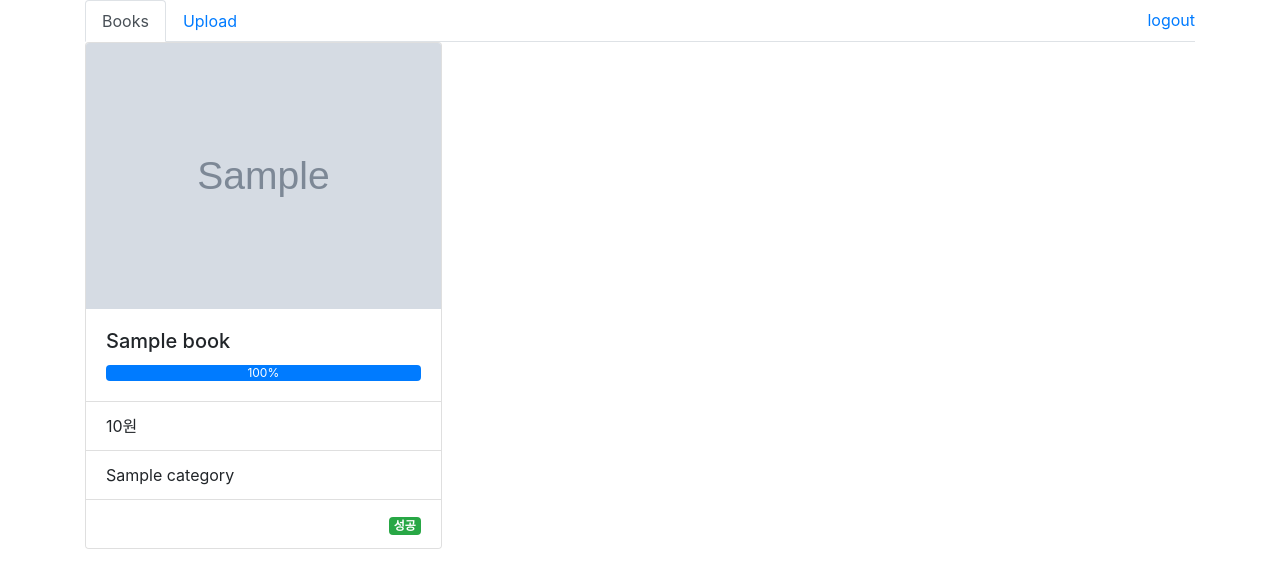
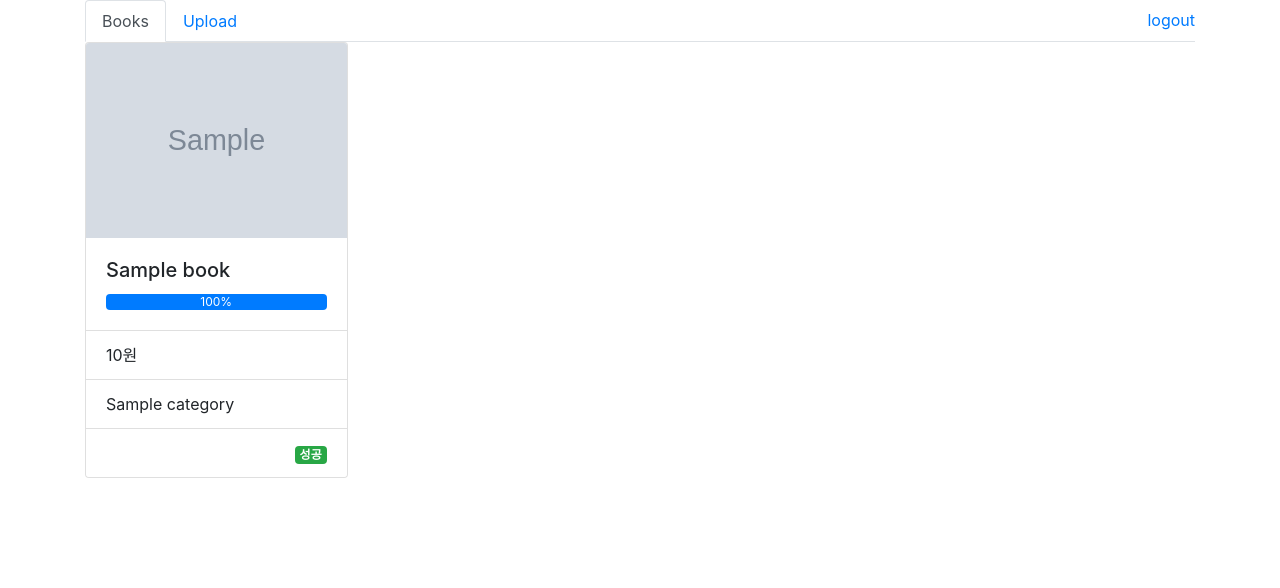
Before and after one commit to gureuso/turnthepage, a Django app: page /books/ in a window 1280 px wide. Shown: the top 588 px of the page. Run offline with Django 3.2, Linux system fonts and the light colour scheme; a user stored in the database is signed in; tables that the repository leaves empty hold one stand-in row (values such as "Sample post"); grey boxes marked "Sample" are stand-in pictures; some libraries are stand-ins or nearby versions.

Commit message:
Fix book list layout

```diff
--- a/static/css/style.css
+++ b/static/css/style.css
@@ -10,8 +10,18 @@
   padding: 50px 0;
 }
 
-@media all and (max-width: 575px) {
-  .card-group > .card {
-    max-width: 530px;
+@media (min-width: 576px) {
+  .card-columns {
+    column-count: 2 !important;
   }
 }
+@media (min-width: 768px) {
+  .card-columns {
+    column-count: 3 !important;;
+  }
+}
+@media (min-width: 992px) {
+  .card-columns {
+    column-count: 4 !important;;
+  }
+}
```
